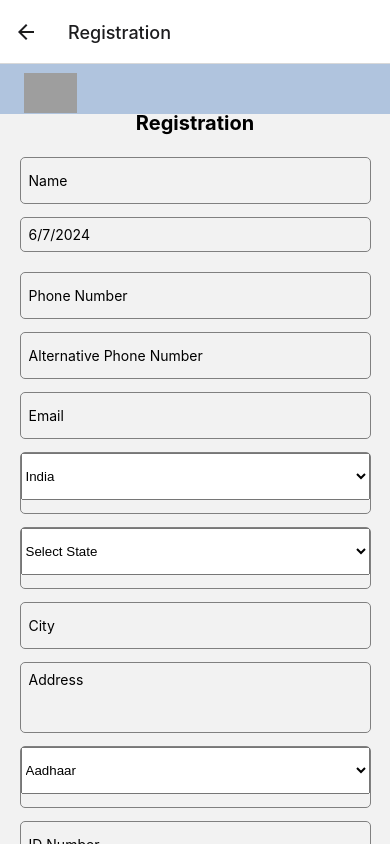
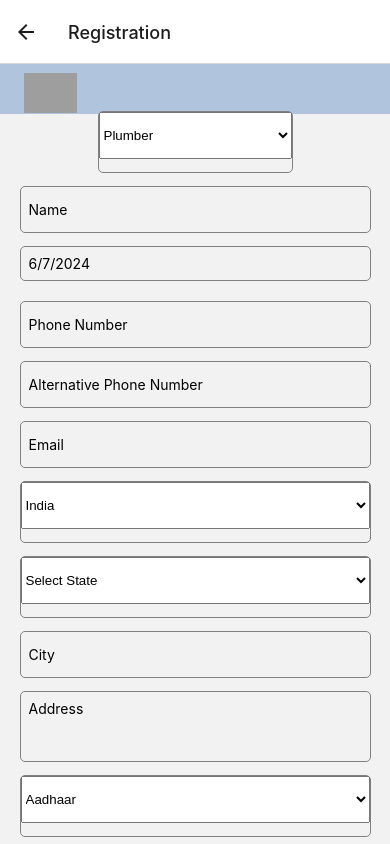
Before and after one commit to PinkmoonTech/PLUMBER1, a React Native app in the folder frontend-plumber/: screen /Registration in a window 390 px wide. Shown: the top 844 px of the page. Built offline with nearby package versions, Linux system fonts and the light colour scheme; grey boxes are pictures that could not be loaded.

Commit message:
plumberrrr

```diff
--- a/frontend-plumber/app/screens/Login.js
+++ b/frontend-plumber/app/screens/Login.js
@@ -25,7 +25,7 @@ const Login = () => {
   };
 
   const handleLogin = () => {
-    if (phoneNumber.length !== 12) {
+    if (phoneNumber.length !== 10) {
       Alert.alert("Error", "Phone number must be 12 digits long");
       return;
     }
@@ -132,7 +132,7 @@ const Login = () => {
             <TextInput
               placeholder="Phone Number"
               keyboardType="number-pad"
-              maxLength={12}
+              maxLength={10}
               value={phoneNumber}
               onChangeText={setPhoneNumber}
               style={styles.input}
--- a/frontend-plumber/app/screens/PlumberViewScreen.js
+++ b/frontend-plumber/app/screens/PlumberViewScreen.js
@@ -35,6 +35,7 @@ const normalize = (size) => {
 const PlumberViewScreen = ({ navigation }) => {
   const [registrationData, setRegistrationData] = useState([]); // State to store registration data
   const [searchQuery, setSearchQuery] = useState(""); // State to store search query
+  const [sortOption, setSortOption] = useState("none"); // State to store sorting option
 
 
   useEffect(() => {
@@ -59,6 +60,10 @@ const PlumberViewScreen = ({ navigation }) => {
   const handleSearch = (query) => {
     setSearchQuery(query);
   };
+    // Function to handle sorting option change
+    const handleSortChange = (option) => {
+      setSortOption(option);
+    };
 
   // Function to render each registration as a card
   const renderRegistrationCards = () => {
@@ -66,11 +71,23 @@ const PlumberViewScreen = ({ navigation }) => {
     const isPlumberSearch = ["plumber", "plumbers"].includes(lowerCaseQuery);
 
     // Filter registration data based on search query
-    const filteredData = registrationData.filter(
+    let filteredData = registrationData.filter(
       (registration) =>
         isPlumberSearch ||
-        registration.name.toLowerCase().includes(lowerCaseQuery)
+        registration.name.toLowerCase().includes(lowerCaseQuery) ||
+        registration.city.toLowerCase().includes(lowerCaseQuery) ||
+        registration.charges.toString().toLowerCase().includes(lowerCaseQuery)
     );
+
+    // Sort filtered data based on sort option
+    if (sortOption === "charge") {
+      filteredData.sort((a, b) => a.charges - b.charges);
+    } else if (sortOption === "location") {
+      filteredData.sort((a, b) => a.city.localeCompare(b.city));
+    }
+
+
+
 
     if (filteredData.length === 0) {
       return <Text>No plumbers found.</Text>;
@@ -78,16 +95,29 @@ const PlumberViewScreen = ({ navigation }) => {
 
     return filteredData.map((registration, index) => (
       <View key={index} style={styles.card}>
-        {/* <Image source={{ uri: registration.photo }} style={styles.cardImage} /> */}
-        <Text style={styles.cardText}>{registration.name}</Text>
-        <Text style={styles.cardText}>{registration.phoneNumber}</Text>
-        {/* <Text style={styles.cardText}>{registration.charges}</Text> */}
-        <Text style={styles.cardText}>{registration.city}</Text>
+    {/* Icons for name, phone number, charge, and location */}
+    <View style={styles.iconContainer}>
+      <MaterialIcons name="person" size={15} color="black" style={styles.icon} />
+      <Text style={styles.cardText}>{registration.name}</Text>
+    </View>
+    <View style={styles.iconContainer}>
+      <MaterialIcons name="phone" size={15} color="black" style={styles.icon} />
+      <Text style={styles.cardText}>{registration.phoneNumber}</Text>
+    </View>
+    <View style={styles.iconContainer}>
+      <MaterialCommunityIcons name="cash" size={15} color="black" style={styles.icon} />
+      <Text style={styles.cardText}>{registration.charges}</Text>
+    </View>
+    <View style={styles.iconContainer}>
+      <MaterialCommunityIcons name="map-marker" size={15} color="black" style={styles.icon} />
+      <Text style={styles.cardText}>{registration.city}</Text>
+    </View>
+
 
         <View style={styles.buttonContainer}>
           <MaterialCommunityIcons
             name="send-circle"
-            size={38}
+            size={25}
             color="black"
             onPress={() => handleSend(registration.phoneNumber)}
           />
@@ -119,6 +149,7 @@ const PlumberViewScreen = ({ navigation }) => {
   return (
     <View style={{ flex: 1 }}>
       <Header />
+
       <ScrollView contentContainerStyle={styles.container}>
         {/* <Text style={styles.header}></Text> */}
         <TouchableOpacity
@@ -147,6 +178,7 @@ const PlumberViewScreen = ({ navigation }) => {
           renderRegistrationCards()
         )}
       </ScrollView>
+
       <Footer />
     </View>
   );
@@ -160,6 +192,8 @@ const styles = StyleSheet.create({
     flexDirection: "row", // Add this to make the cards display in a row
     flexWrap: "wrap", // Add this if you want the cards to wrap to the next line when they reach the edge of the screen
     // textAlign: "left",
+    paddingBottom: 100,
+
   },
   header: {
     fontWeight: "bold",
@@ -196,22 +230,35 @@ const styles = StyleSheet.create({
     borderRadius: normalize(1),
     padding: normalize(6),
     alignItems: "flex-start",
+    backgroundColor:"#d3d3d3",
+
   },
   cardImage: {
     width: normalize(100),
     height: normalize(100),
     marginBottom: normalize(10),
-    borderRadius: normalize(50),
+    borderRadius: normalize(1),
   },
   cardText: {
-    marginBottom: normalize(5),
+    marginBottom: normalize(1),
     textAlign: "right",
+
   },
   buttonContainer: {
     alignItems: "flex-end",
     width: "100%",
     marginTop: normalize(10),
+
   },
+  iconContainer: {
+    flexDirection: "row",
+    alignItems: "center",
+    marginBottom: normalize(2),
+  },
+  icon: {
+    marginRight: normalize(5),
+  },
+
 });
 
 export default PlumberViewScreen;
--- a/frontend-plumber/app/screens/RegistrationScreen.js
+++ b/frontend-plumber/app/screens/RegistrationScreen.js
@@ -49,6 +49,7 @@ const RegistrationScreen = ({ navigation }) => {
   const [charges, setCharges] = useState("");
   const [photo, setPhoto] = useState(""); // Image URI
   const [error, setError] = useState(""); // To display errors
+  const [registrationType, setRegistrationType] = useState("plumber"); // Default registration type
 
   useEffect(() => {
     const updateDimensions = () => {
@@ -196,10 +197,22 @@ const RegistrationScreen = ({ navigation }) => {
 
   return (
     <View style={{ flex: 1 }}>
-      <Header />
-      <ScrollView contentContainerStyle={styles.container}>
-        <Text style={styles.header}>Registration</Text>
-        {error ? <Text style={{ color: "red" }}>{error}</Text> : null}
+    <Header />
+    <ScrollView contentContainerStyle={styles.container}>
+      {/* <Text style={styles.header}>Registration</Text> */}
+      {error ? <Text style={{ color: "red" }}>{error}</Text> : null}
+
+      {/* Dropdown for selecting registration type */}
+      <View style={styles.inputContainerplumber}>
+        <Picker
+          selectedValue={registrationType}
+          style={styles.picker}
+          onValueChange={(itemValue) => setRegistrationType(itemValue)}
+        >
+          <Picker.Item label="Plumber" value="plumber" />
+          <Picker.Item label="Electrician" value="electrician" />
+        </Picker>
+      </View>
         <TextInput
           style={styles.input}
           placeholder="Name"
@@ -418,6 +431,16 @@ const styles = StyleSheet.create({
   textArea: {
     height: normalize(60),
   },
+  inputContainerplumber:{
+    width: windowWidth * 0.5,
+    marginBottom: normalize(12),
+    borderWidth: 1,
+    borderRadius: 5,
+    borderColor: "gray",
+    padding: normalize(1),
+
+
+  }
 });
 
 export default RegistrationScreen;
```
